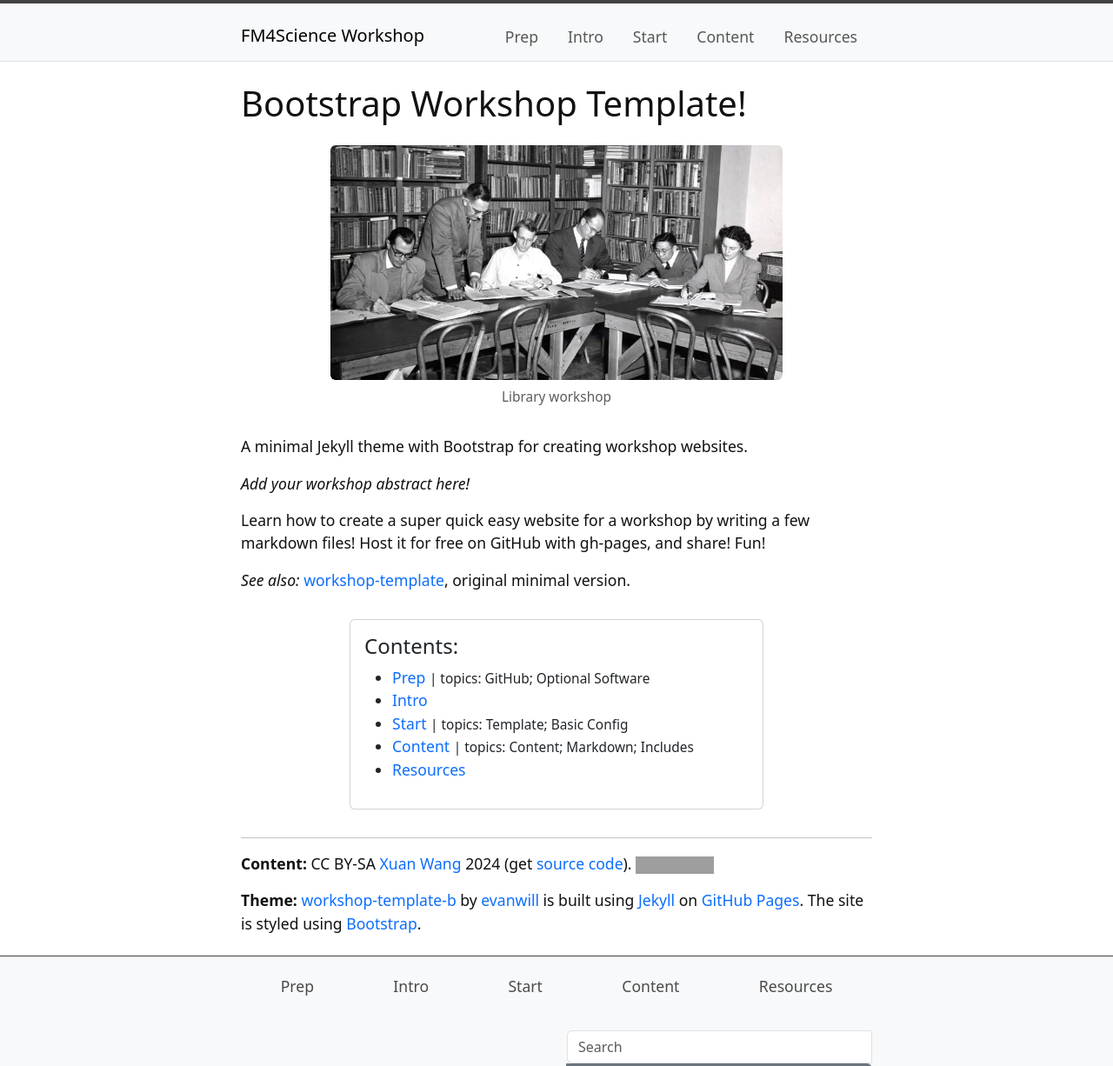
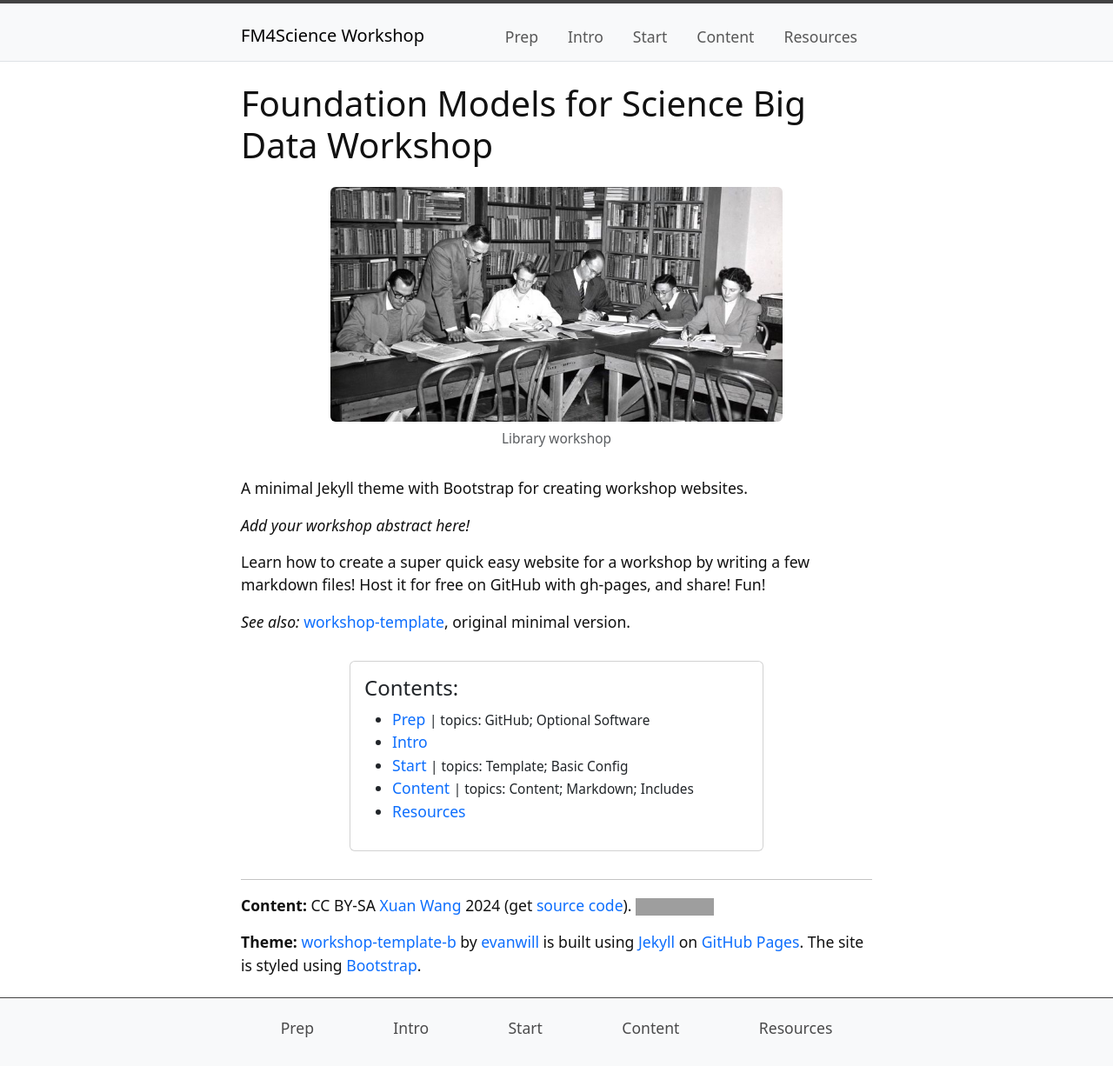
Before and after one commit to xuanwang91/fm4science-workshop, a Jekyll site: the page built from index.md, in a window 1280 px wide, cut to the strip 0-1226 px from the top of the page. Shown: the whole strip at 87% size. Built offline with Jekyll 4.4.1, drawn with Linux system fonts in a browser that asks for light colours; grey boxes are pictures that could not be loaded.

Commit message:
Update index.md

```diff
--- a/index.md
+++ b/index.md
@@ -3,7 +3,7 @@ title: Home
 layout: page
 ---
 
-# Bootstrap Workshop Template!
+# Foundation Models for Science Big Data Workshop
 
 {% include figure.html img="uidaho-workshop.jpg" alt="intro image here" caption="Library workshop" width="75%" %}
 
```
